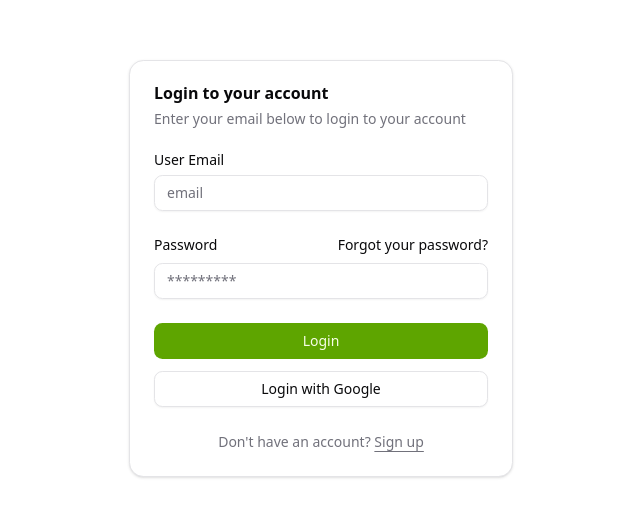
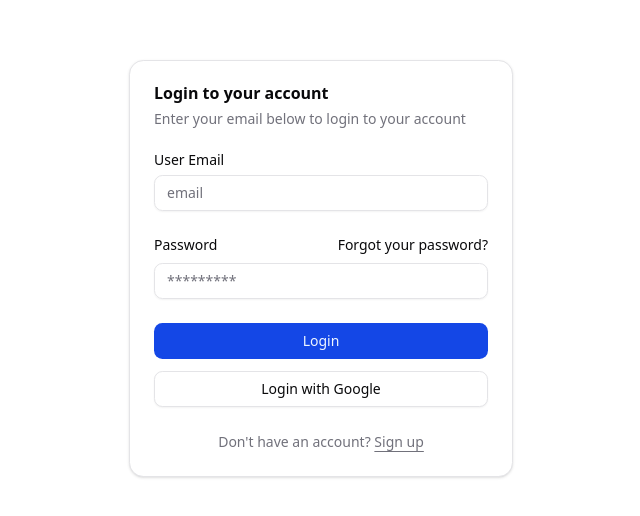
Before and after one commit to shaonexplorer/e-commerce-app-front-end, a Next.js app: page /login in a window 1280 px wide. Shown: the part 132-648 px from the top of the page, without its empty margins (319-959 px from the left). Built offline with nearby package versions, Linux system fonts and the light colour scheme.

Commit message:
update theme

```diff
--- a/app/(auth)/login/page.tsx
+++ b/app/(auth)/login/page.tsx
@@ -2,7 +2,7 @@
 
 function LoginPage() {
   return (
-    <div className="flex min-h-svh w-full items-center justify-center p-6 md:p-10">
+    <div className="flex flex-col gap-2 min-h-svh w-full items-center justify-center p-6 md:p-10">
       <div className="w-full max-w-sm">
         <LoginForm />
       </div>
--- a/app/globals.css
+++ b/app/globals.css
@@ -132,8 +132,8 @@
   --card-foreground: oklch(0.141 0.005 285.823);
   --popover: oklch(1 0 0);
   --popover-foreground: oklch(0.141 0.005 285.823);
-  --primary: oklch(0.648 0.2 131.684);
-  --primary-foreground: oklch(0.986 0.031 120.757);
+  --primary: oklch(0.488 0.243 264.376);
+  --primary-foreground: oklch(0.97 0.014 254.604);
   --secondary: oklch(0.967 0.001 286.375);
   --secondary-foreground: oklch(0.21 0.006 285.885);
   --muted: oklch(0.967 0.001 286.375);
@@ -143,20 +143,20 @@
   --destructive: oklch(0.577 0.245 27.325);
   --border: oklch(0.92 0.004 286.32);
   --input: oklch(0.92 0.004 286.32);
-  --ring: oklch(0.841 0.238 128.85);
-  --chart-1: oklch(0.871 0.15 154.449);
-  --chart-2: oklch(0.723 0.219 149.579);
-  --chart-3: oklch(0.627 0.194 149.214);
-  --chart-4: oklch(0.527 0.154 150.069);
-  --chart-5: oklch(0.448 0.119 151.328);
+  --ring: oklch(0.708 0 0);
+  --chart-1: oklch(0.809 0.105 251.813);
+  --chart-2: oklch(0.623 0.214 259.815);
+  --chart-3: oklch(0.546 0.245 262.881);
+  --chart-4: oklch(0.488 0.243 264.376);
+  --chart-5: oklch(0.424 0.199 265.638);
   --sidebar: oklch(0.985 0 0);
   --sidebar-foreground: oklch(0.141 0.005 285.823);
-  --sidebar-primary: oklch(0.648 0.2 131.684);
-  --sidebar-primary-foreground: oklch(0.986 0.031 120.757);
+  --sidebar-primary: oklch(0.546 0.245 262.881);
+  --sidebar-primary-foreground: oklch(0.97 0.014 254.604);
   --sidebar-accent: oklch(0.967 0.001 286.375);
   --sidebar-accent-foreground: oklch(0.21 0.006 285.885);
   --sidebar-border: oklch(0.92 0.004 286.32);
-  --sidebar-ring: oklch(0.841 0.238 128.85);
+  --sidebar-ring: oklch(0.708 0 0);
 }
 
 .dark {
@@ -166,8 +166,8 @@
   --card-foreground: oklch(0.985 0 0);
   --popover: oklch(0.21 0.006 285.885);
   --popover-foreground: oklch(0.985 0 0);
-  --primary: oklch(0.648 0.2 131.684);
-  --primary-foreground: oklch(0.986 0.031 120.757);
+  --primary: oklch(0.488 0.243 264.376);
+  --primary-foreground: oklch(0.97 0.014 254.604);
   --secondary: oklch(0.274 0.006 286.033);
   --secondary-foreground: oklch(0.985 0 0);
   --muted: oklch(0.274 0.006 286.033);
@@ -177,18 +177,18 @@
   --destructive: oklch(0.704 0.191 22.216);
   --border: oklch(1 0 0 / 10%);
   --input: oklch(1 0 0 / 15%);
-  --ring: oklch(0.405 0.101 131.063);
-  --chart-1: oklch(0.871 0.15 154.449);
-  --chart-2: oklch(0.723 0.219 149.579);
-  --chart-3: oklch(0.627 0.194 149.214);
-  --chart-4: oklch(0.527 0.154 150.069);
-  --chart-5: oklch(0.448 0.119 151.328);
+  --ring: oklch(0.556 0 0);
+  --chart-1: oklch(0.809 0.105 251.813);
+  --chart-2: oklch(0.623 0.214 259.815);
+  --chart-3: oklch(0.546 0.245 262.881);
+  --chart-4: oklch(0.488 0.243 264.376);
+  --chart-5: oklch(0.424 0.199 265.638);
   --sidebar: oklch(0.21 0.006 285.885);
   --sidebar-foreground: oklch(0.985 0 0);
-  --sidebar-primary: oklch(0.768 0.233 130.85);
-  --sidebar-primary-foreground: oklch(0.986 0.031 120.757);
+  --sidebar-primary: oklch(0.623 0.214 259.815);
+  --sidebar-primary-foreground: oklch(0.97 0.014 254.604);
   --sidebar-accent: oklch(0.274 0.006 286.033);
   --sidebar-accent-foreground: oklch(0.985 0 0);
   --sidebar-border: oklch(1 0 0 / 10%);
-  --sidebar-ring: oklch(0.405 0.101 131.063);
+  --sidebar-ring: oklch(0.439 0 0);
 }
--- a/app/layout.tsx
+++ b/app/layout.tsx
@@ -3,7 +3,6 @@
 import "./globals.css";
 import { Toaster } from "sonner";
 import { ThemeProvider } from "@/providers/theme-provider";
-import { Suspense } from "react";
 
 const geistSans = Geist({
   variable: "--font-geist-sans",
```
